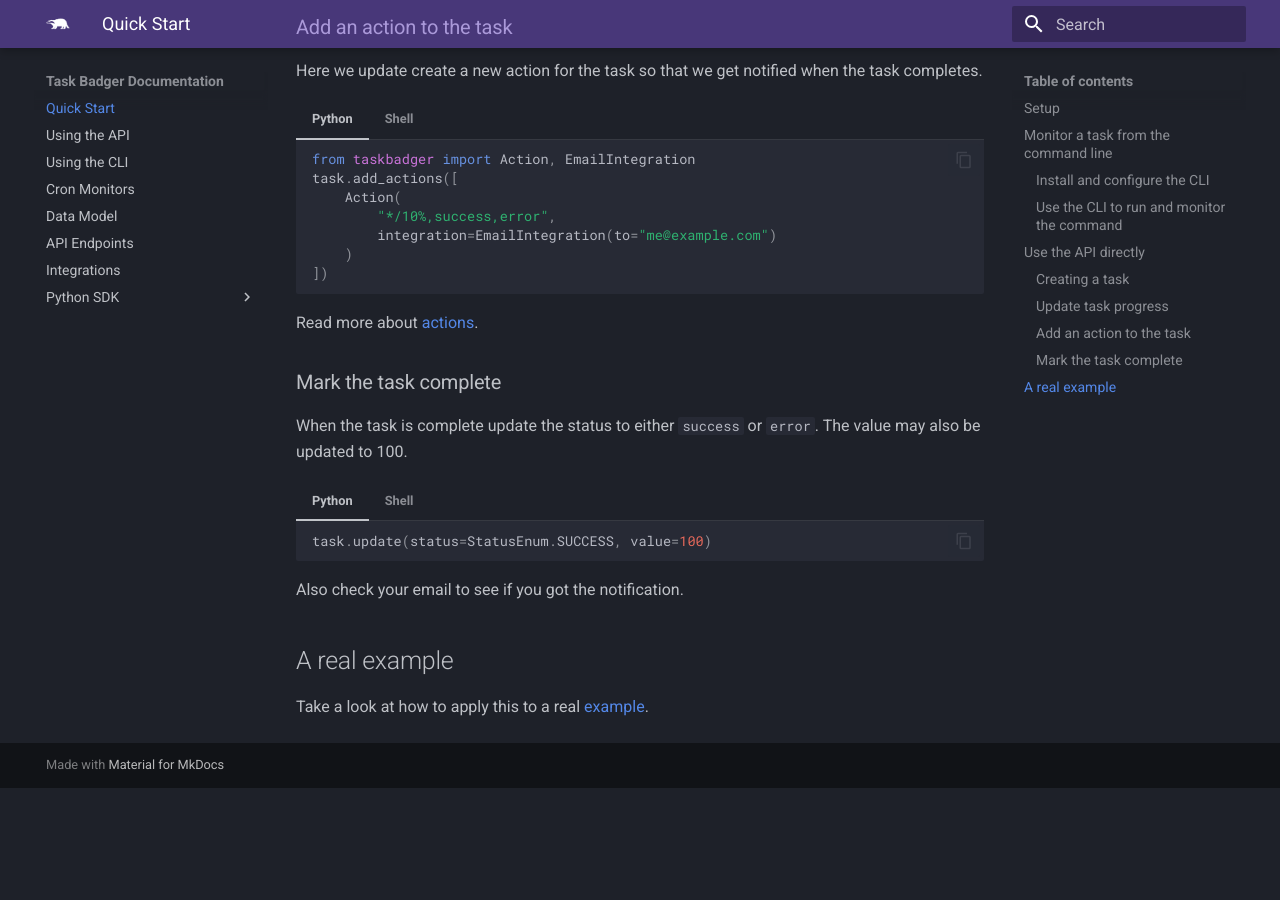
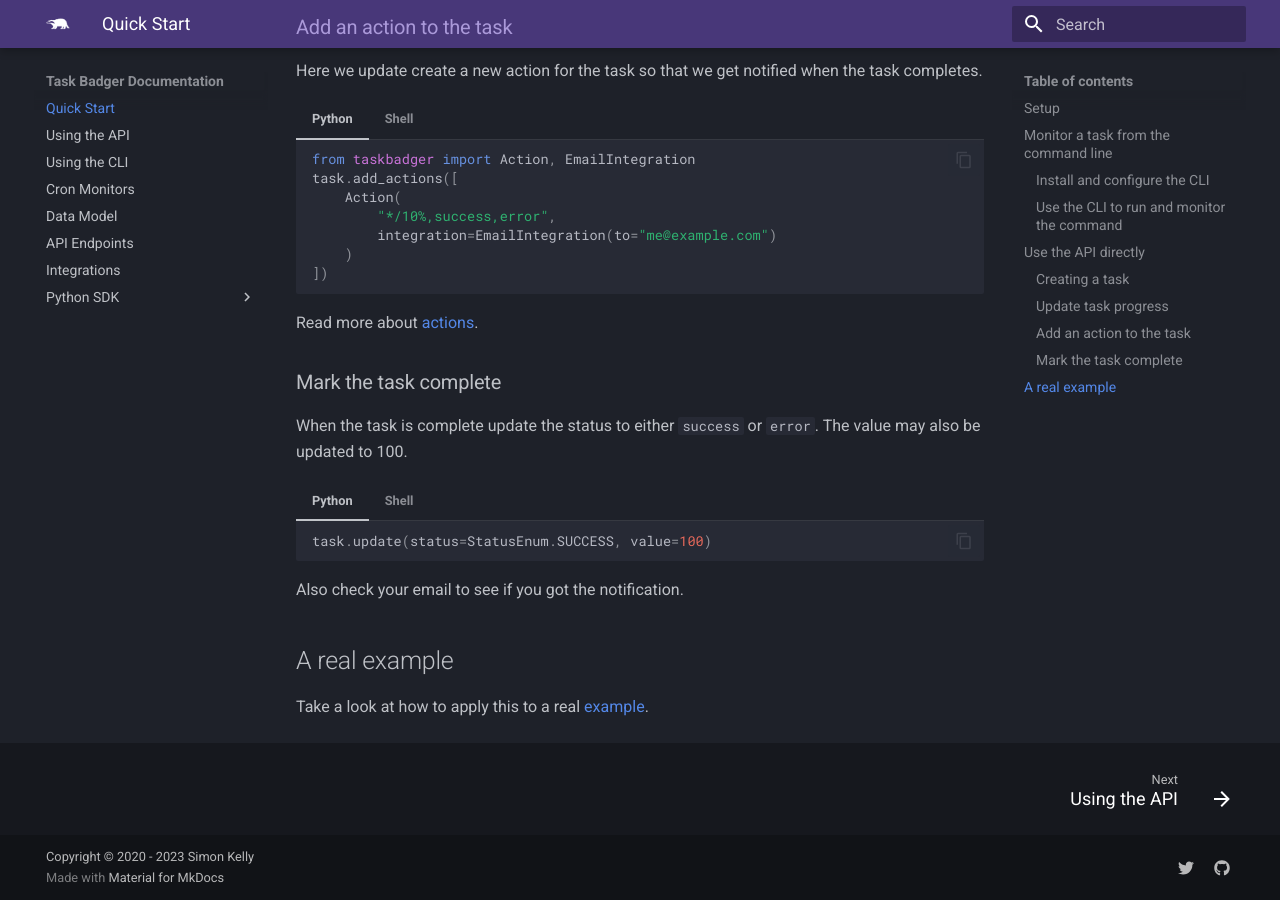
Before and after one commit to taskbadger/taskbadger-docs, an MkDocs documentation site: the page built from docs/index.md, in a window 1280 px wide and 900 px high, scrolled down 2231 px. Built offline with MkDocs 1.6.1 and Material for MkDocs 9.7.7, drawn with Linux system fonts in a browser that asks for light colours; before the commit the page ends 3019 px from its top, so only the background shows below that.

```diff
--- a/mkdocs.yml
+++ b/mkdocs.yml
@@ -13,6 +13,8 @@ theme:
     - content.code.copy
     - content.tabs.link
     - search.highlight
+    - navigation.instant
+    - navigation.footer
 markdown_extensions:
   - admonition
   - tables
@@ -38,6 +40,12 @@ extra:
   analytics:
     provider: google
     property: G-018PZFQ3EE
+  social:
+    - icon: fontawesome/brands/twitter
+      link: https://twitter.com/@task_badger
+    - icon: fontawesome/brands/github
+      link: https://github.com/taskbadger
+copyright: Copyright &copy; 2020 - 2023 Simon Kelly
 nav:
   - 'index.md'
   - 'basics.md'
```
